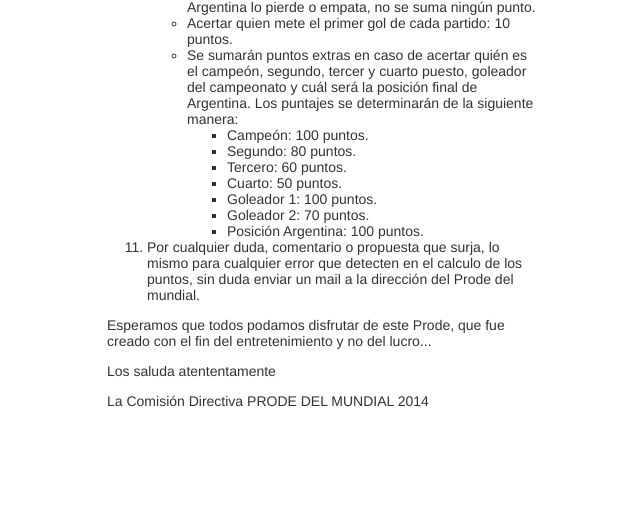
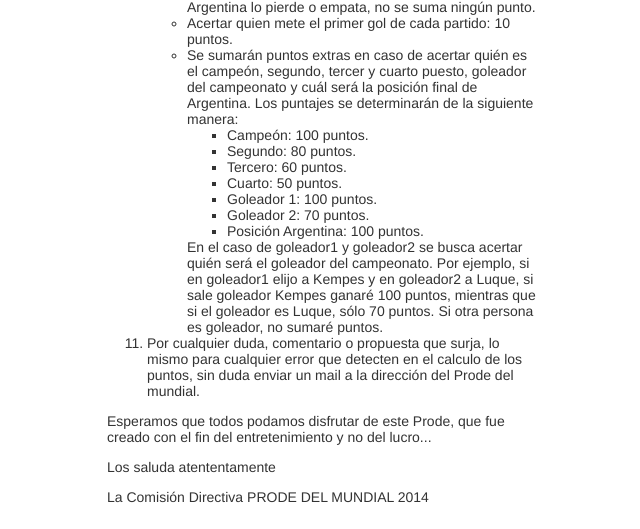
Before and after one commit to ezecuirolo/ProdeMundial, a Python web app: template templates/reglas.html in a window 1280 px wide. Shown: the part 702-1231 px from the top of the page, without its empty margins (318-958 px from the left). Before the commit the page ends 1109 px from the top, so only its background shows below. Run offline with Jinja, Linux system fonts and the light colour scheme; the template is opened without the code that fills it, so the values that code supplies are empty.

Commit message:
clarificación en reglas

```diff
--- a/templates/reglas.html
+++ b/templates/reglas.html
@@ -29,6 +29,7 @@
             <li>Goleador 2: 70 puntos.</li>
             <li>Posición Argentina: 100 puntos.</li>
         </ul>
+        En el caso de goleador1 y goleador2 se busca acertar quién será el goleador del campeonato. Por ejemplo, si en goleador1 elijo a Kempes y en goleador2 a Luque, si sale goleador Kempes ganaré 100 puntos, mientras que si el goleador es Luque, sólo 70 puntos. Si otra persona es goleador, no sumaré puntos.
         </li>
     </ul>
     </li>
```
